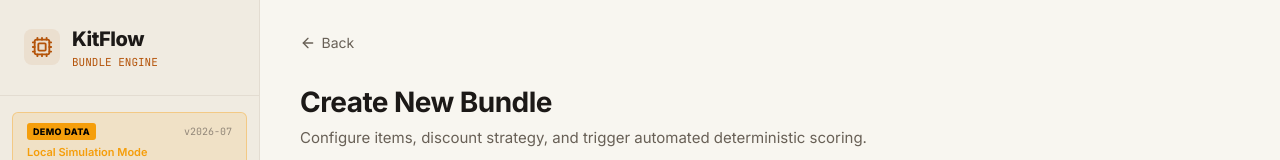
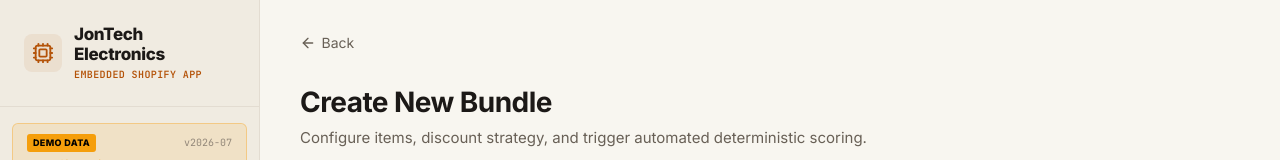
Before and after one commit to JONTECH1999/jontech-electronics, a React (Vite) app in the folder app/frontend/: page /app/bundles/new in a window 1280 px wide. Shown: the top 160 px of the page. Built offline with nearby package versions, Linux system fonts and the light colour scheme; no server answers.

Commit message:
branding: update top-left header to JonTech Electronics EMBEDDED SHOPIFY APP

```diff
--- a/app/frontend/src/components/AppNavigation.tsx
+++ b/app/frontend/src/components/AppNavigation.tsx
@@ -31,13 +31,15 @@ export const AppNavigation: React.FC = () => {
   return (
     <aside className="app-sidebar">
       <div className="sidebar-logo">
-        <div style={{ width: '36px', height: '36px', borderRadius: '8px', background: 'var(--kf-primary-bg)', display: 'flex', alignItems: 'center', justifyContent: 'center', color: 'var(--kf-primary)' }}>
+        <div style={{ width: '38px', height: '38px', borderRadius: '8px', background: 'var(--kf-primary-bg)', display: 'flex', alignItems: 'center', justifyContent: 'center', color: 'var(--kf-primary)', flexShrink: 0 }}>
           <Cpu size={22} />
         </div>
-        <div>
-          <span className="sidebar-logo-text">KitFlow</span>
-          <div style={{ fontSize: '0.6875rem', color: 'var(--kf-primary)', fontFamily: 'JetBrains Mono, monospace' }}>
-            BUNDLE ENGINE
+        <div style={{ minWidth: 0 }}>
+          <div className="sidebar-logo-text" style={{ fontSize: '1.0625rem', lineHeight: 1.2, fontWeight: 800 }}>
+            JonTech Electronics
+          </div>
+          <div style={{ fontSize: '0.625rem', color: 'var(--kf-primary)', fontFamily: 'JetBrains Mono, monospace', fontWeight: 700, letterSpacing: '0.04em', marginTop: '0.15rem' }}>
+            EMBEDDED SHOPIFY APP
           </div>
         </div>
       </div>
--- a/app/frontend/src/pages/BundleDetailPage.tsx
+++ b/app/frontend/src/pages/BundleDetailPage.tsx
@@ -190,7 +190,7 @@ export const BundleDetailPage: React.FC = () => {
                 <span style={{ color: 'var(--kf-primary)', fontWeight: 700 }}>{bundle.discountPercent}% (-₱{discountAmount.toLocaleString()})</span>
               </div>
               <div style={{ display: 'flex', justifyContent: 'space-between', paddingTop: '0.75rem', borderTop: '1px solid var(--kf-border)', fontSize: '1.125rem' }}>
-                <span style={{ fontWeight: 700, color: 'var(--kf-heading)' }}>KitFlow Bundle Total:</span>
+                <span style={{ fontWeight: 700, color: 'var(--kf-heading)' }}>JonTech Bundle Total:</span>
                 <span style={{ fontWeight: 800, color: 'var(--kf-primary)', fontFamily: 'JetBrains Mono, monospace' }}>
                   ₱{finalBundlePrice.toLocaleString()}
                 </span>
```
